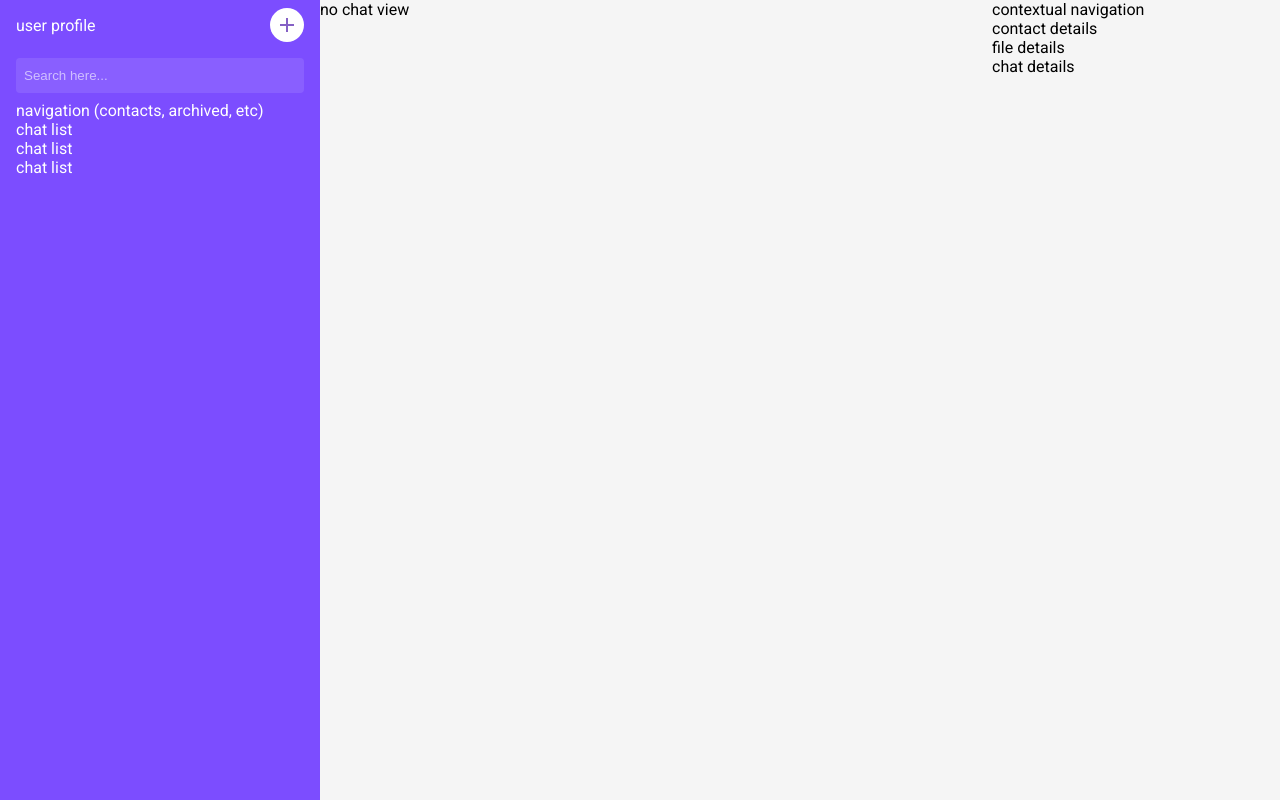
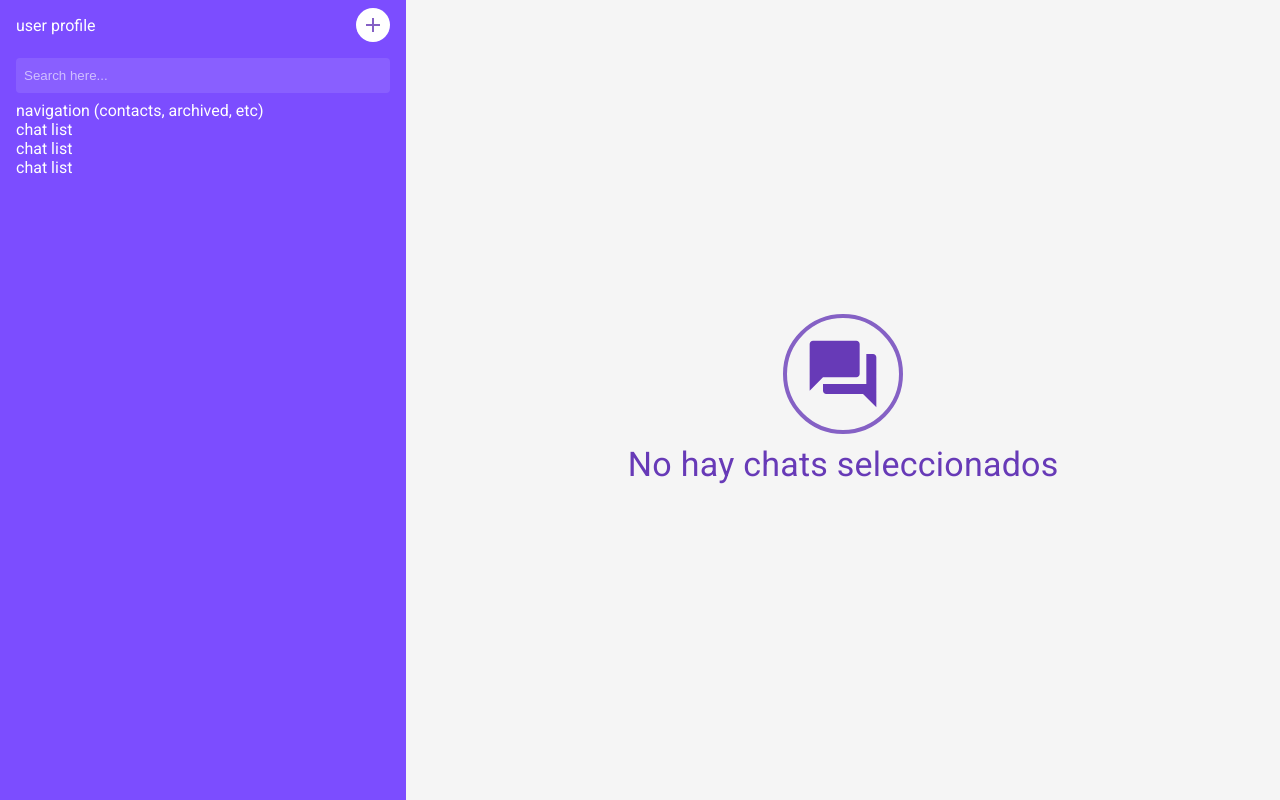
Before and after one commit to smurawczik/free-chat, a React (Vite) app in the folder frontend/: page / in a window 1280 px wide. Built offline with nearby package versions, Linux system fonts and the light colour scheme.

Commit message:
add no chat view more stylized

```diff
--- a/frontend/src/components/NoChat/components/NoChat.tsx
+++ b/frontend/src/components/NoChat/components/NoChat.tsx
@@ -1,13 +1,34 @@
+import Typography from "@mui/material/Typography";
 import { styled } from "@mui/material/styles";
+import QuestionAnswerIcon from "@mui/icons-material/QuestionAnswer";
 
 const StyledNoChatContainer = styled("div")(() => ({
   flex: 0.7,
+  display: "flex",
+  alignItems: "center",
+  justifyContent: "center",
+  flexDirection: "column",
+}));
+
+const StyledIconContainer = styled("div")(({ theme }) => ({
+  display: "flex",
+  alignItems: "center",
+  justifyContent: "center",
+  marginBottom: 10,
+  borderRadius: "50%",
+  border: `4px solid ${theme.palette.primary.light}`,
+  padding: theme.spacing(2),
 }));
 
 export const NoChat = () => {
   return (
     <StyledNoChatContainer>
-      <div> no chat view </div>
+      <StyledIconContainer>
+        <QuestionAnswerIcon sx={{ fontSize: 80 }} color="primary" />
+      </StyledIconContainer>
+      <Typography color="primary" variant="h4">
+        No hay chats seleccionados
+      </Typography>
     </StyledNoChatContainer>
   );
 };
--- a/frontend/src/components/RightNavigation/components/RightNavigation.tsx
+++ b/frontend/src/components/RightNavigation/components/RightNavigation.tsx
@@ -1,10 +1,17 @@
 import { styled } from "@mui/material/styles";
+import { useAppSelector } from "../../../store/hooks";
+import { chatSelectors } from "../../../store/slices/chat/chat.slice.selectors";
 
 const StyledRightNavigation = styled("div")(() => ({
   flex: 0.3,
 }));
 
 export const RightNavigation = () => {
+  // TODO: this is not the correct condition
+  const hasChat = useAppSelector(chatSelectors.hasChat);
+
+  if (!hasChat) return null;
+
   return (
     <StyledRightNavigation>
       <div>contextual navigation</div>
--- a/frontend/src/store/slices/chat/chat.slice.selectors.ts
+++ b/frontend/src/store/slices/chat/chat.slice.selectors.ts
@@ -7,5 +7,5 @@ const chatSelector = createSelector(
 );
 
 export const chatSelectors = {
-  hasChat: createSelector(chatSelector, (chat) => !!chat),
+  hasChat: createSelector(chatSelector, (chat) => !!chat.conversation),
 };
--- a/frontend/src/store/slices/chat/chat.slice.ts
+++ b/frontend/src/store/slices/chat/chat.slice.ts
@@ -1,7 +1,9 @@
 import { createSlice } from "@reduxjs/toolkit";
 import { ChatState } from "./chat.slice.types";
 
-const initialState: ChatState = null;
+const initialState: ChatState = {
+  conversation: null,
+};
 
 export const chatSlice = createSlice({
   name: "chat",
--- a/frontend/src/store/slices/chat/chat.slice.types.ts
+++ b/frontend/src/store/slices/chat/chat.slice.types.ts
@@ -1,7 +1,9 @@
-export type ChatState = {
+export interface ChatData {
   _id: string;
   name: string;
   description: string;
   users: string[];
   messages: string[];
-} | null;
+}
+
+export type ChatState = { conversation: ChatData | null };
--- a/frontend/src/store/slices/user/user.slice.ts
+++ b/frontend/src/store/slices/user/user.slice.ts
@@ -1,21 +1,19 @@
 import { createSlice } from "@reduxjs/toolkit";
 import type { PayloadAction } from "@reduxjs/toolkit";
-import { UserState } from "./user.slice.types";
+import { User, UserState } from "./user.slice.types";
 
-const initialState: UserState = {
-  firstName: "",
-  lastName: "",
-  email: "",
-};
+const initialState: UserState = { profile: null };
 
 export const userSlice = createSlice({
   name: "user",
   initialState,
   reducers: {
-    setUser: (state, action: PayloadAction<UserState>) => {
-      state.email = action.payload.email;
-      state.firstName = action.payload.firstName;
-      state.lastName = action.payload.lastName;
+    setUser: (state, action: PayloadAction<User>) => {
+      state.profile = {
+        firstName: action.payload.firstName,
+        lastName: action.payload.lastName,
+        email: action.payload.email,
+      };
     },
   },
 });
--- a/frontend/src/store/slices/user/user.slice.types.ts
+++ b/frontend/src/store/slices/user/user.slice.types.ts
@@ -1,5 +1,9 @@
-export interface UserState {
+export interface User {
   firstName: string;
   lastName: string;
   email: string;
 }
+
+export type UserState = {
+  profile: User | null;
+};
```
